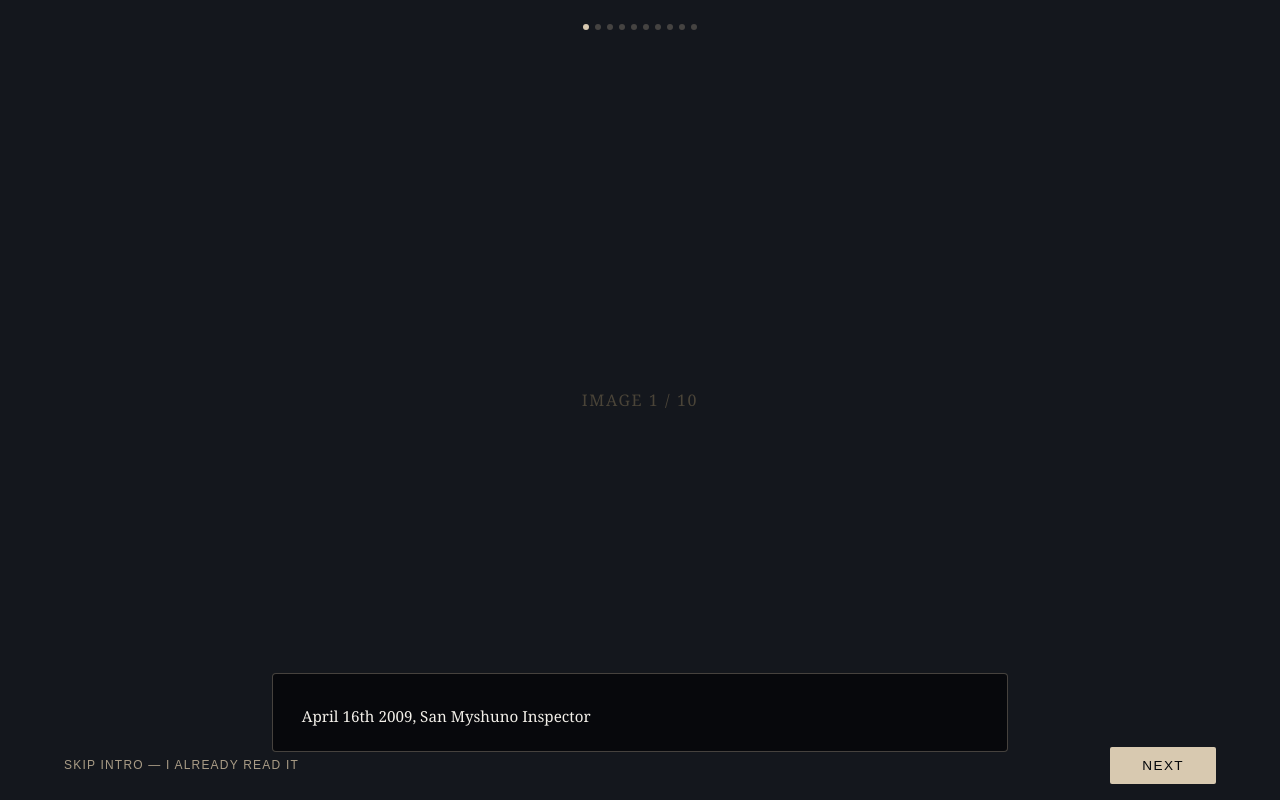
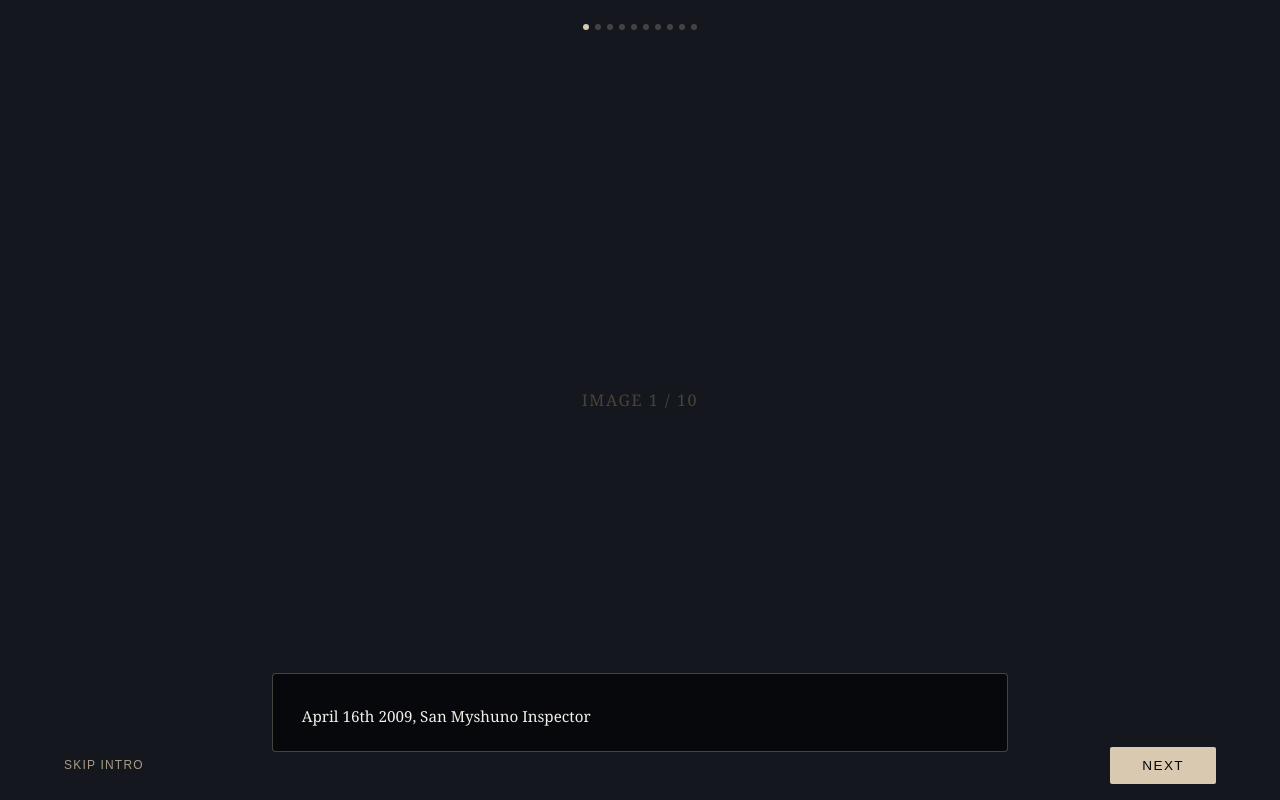
Before and after one commit to MylittleponyOh/Simblreen2026, a plain HTML site: page investigation/index.html in a window 1280 px wide. Drawn offline with Linux system fonts and the light colour scheme.

Commit message:
Update index.html

```diff
--- a/investigation/index.html
+++ b/investigation/index.html
@@ -174,7 +174,7 @@
   </div>
 
   <div class="controls">
-    <button class="skip-btn" id="skip-btn">Skip intro — I already read it</button>
+    <button class="skip-btn" id="skip-btn">Skip intro</button>
     <button class="next-btn" id="next-btn">Next</button>
   </div>
 
```
